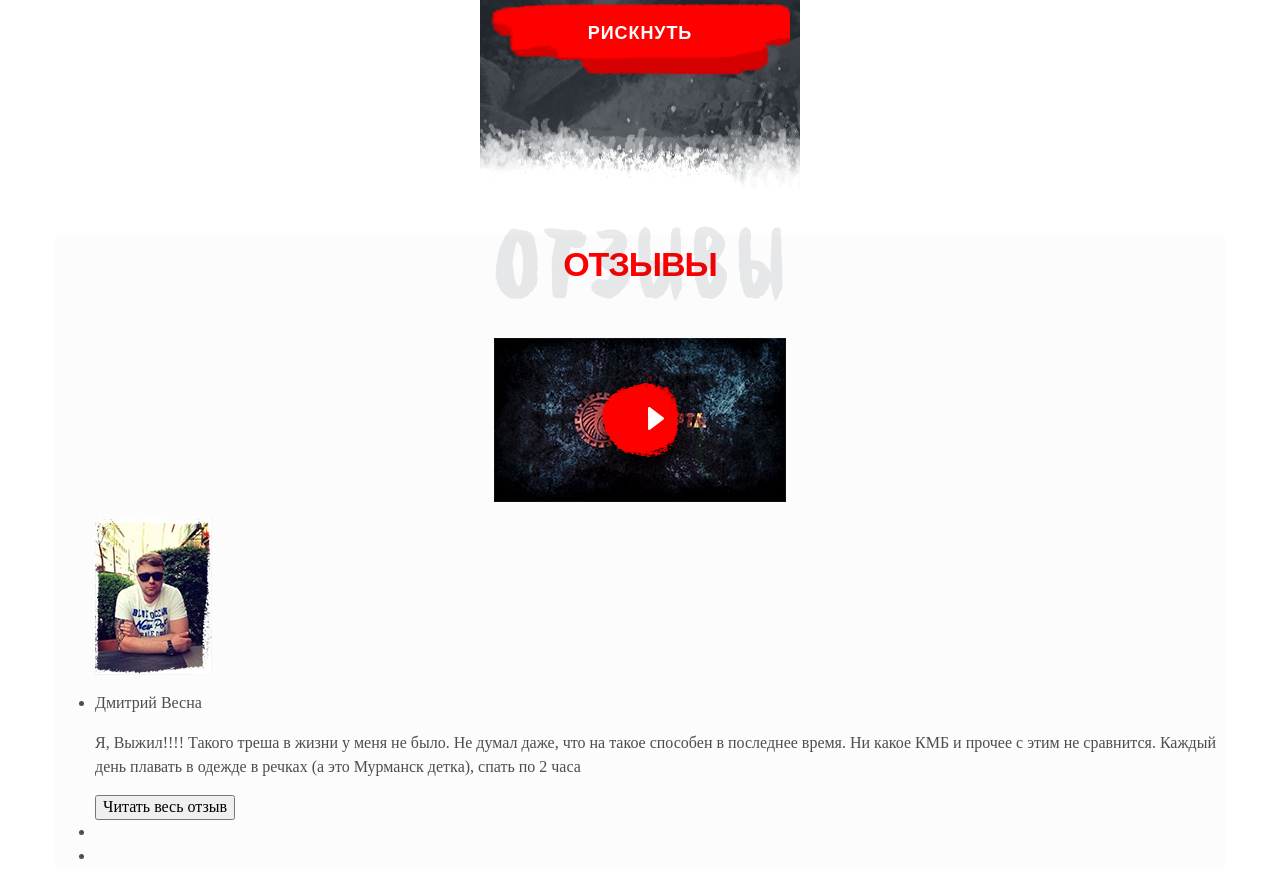
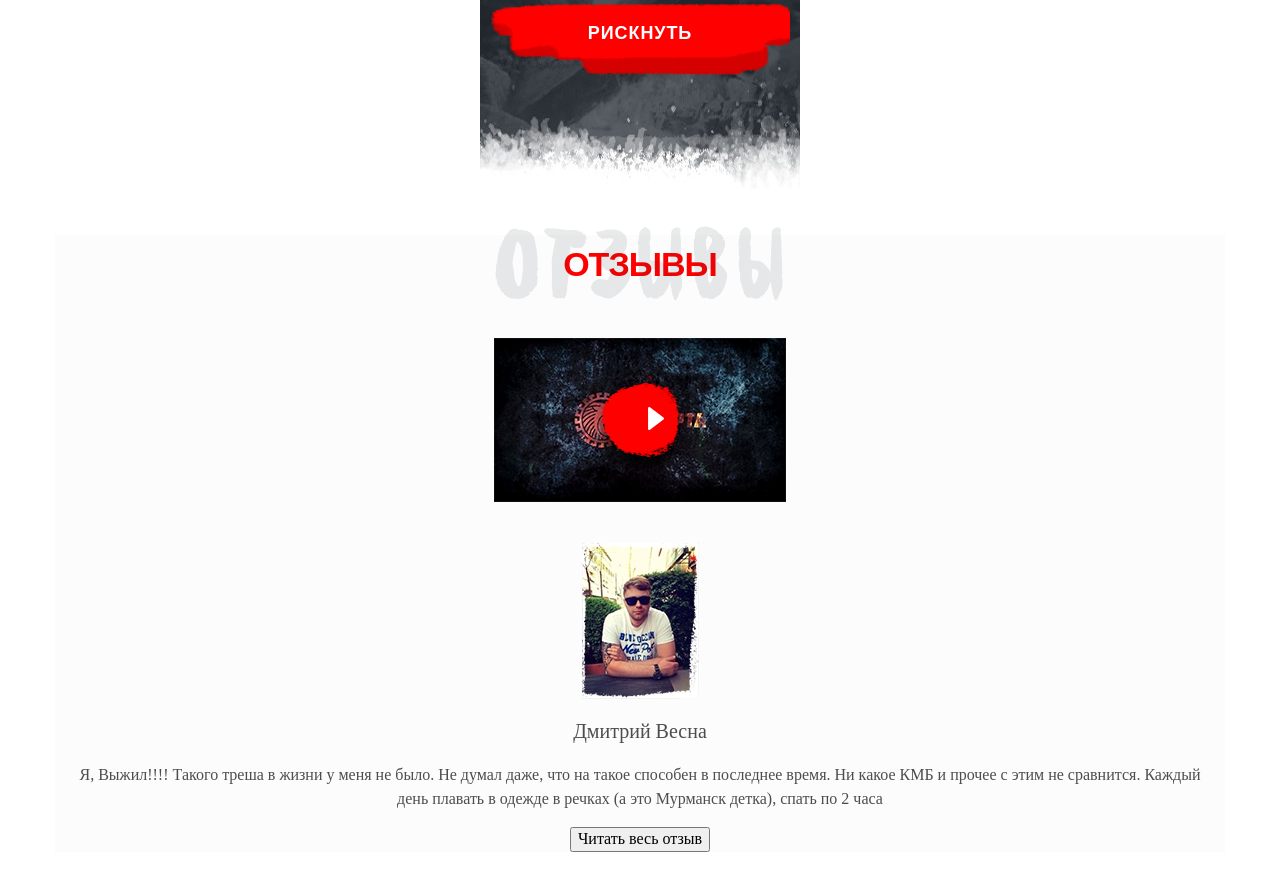
Before and after one commit to AndreyAh/Sparta, a website: page source/index.html in a window 1280 px wide. Shown: the part 10454-11338 px from the top of the page. Drawn offline with nearby package versions, Linux system fonts and the light colour scheme; files that its build step writes are made by us from their sources.

Commit message:
Some remake

```diff
--- a/source/sass/blocks/comment.scss
+++ b/source/sass/blocks/comment.scss
@@ -27,3 +27,24 @@
     letter-spacing: 4px;
   }
 }
+
+.slider {
+  list-style: none;
+  margin-top: 40px;
+  padding: 0 20px;
+  text-align: center;
+}
+
+.slider__item {
+}
+
+.slider__item-img {
+  margin: 0 auto;
+}
+
+.slider_item-name {
+  color: #4d4d4d;
+  font-family: "Core Sans E -65 Bold";
+  font-size: 20px;
+  font-weight: 400;
+}
```
